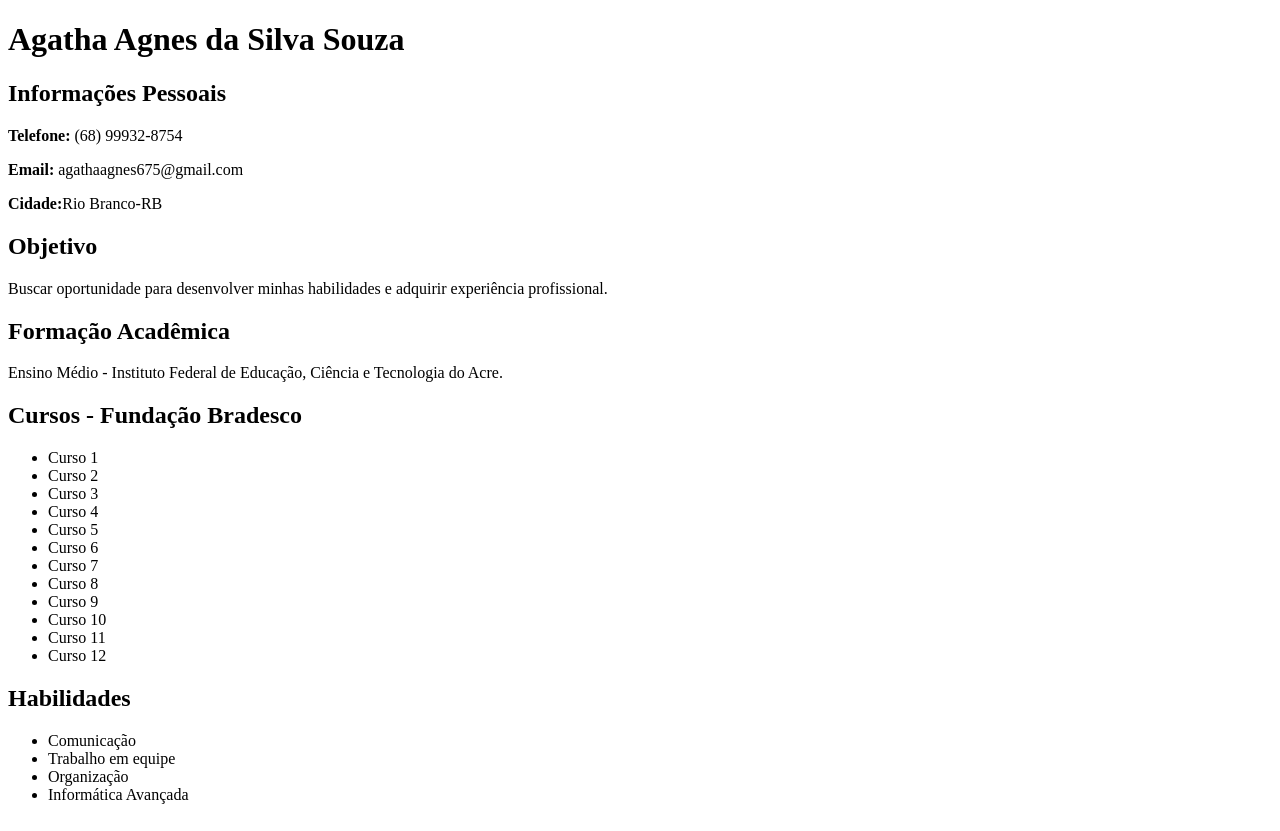
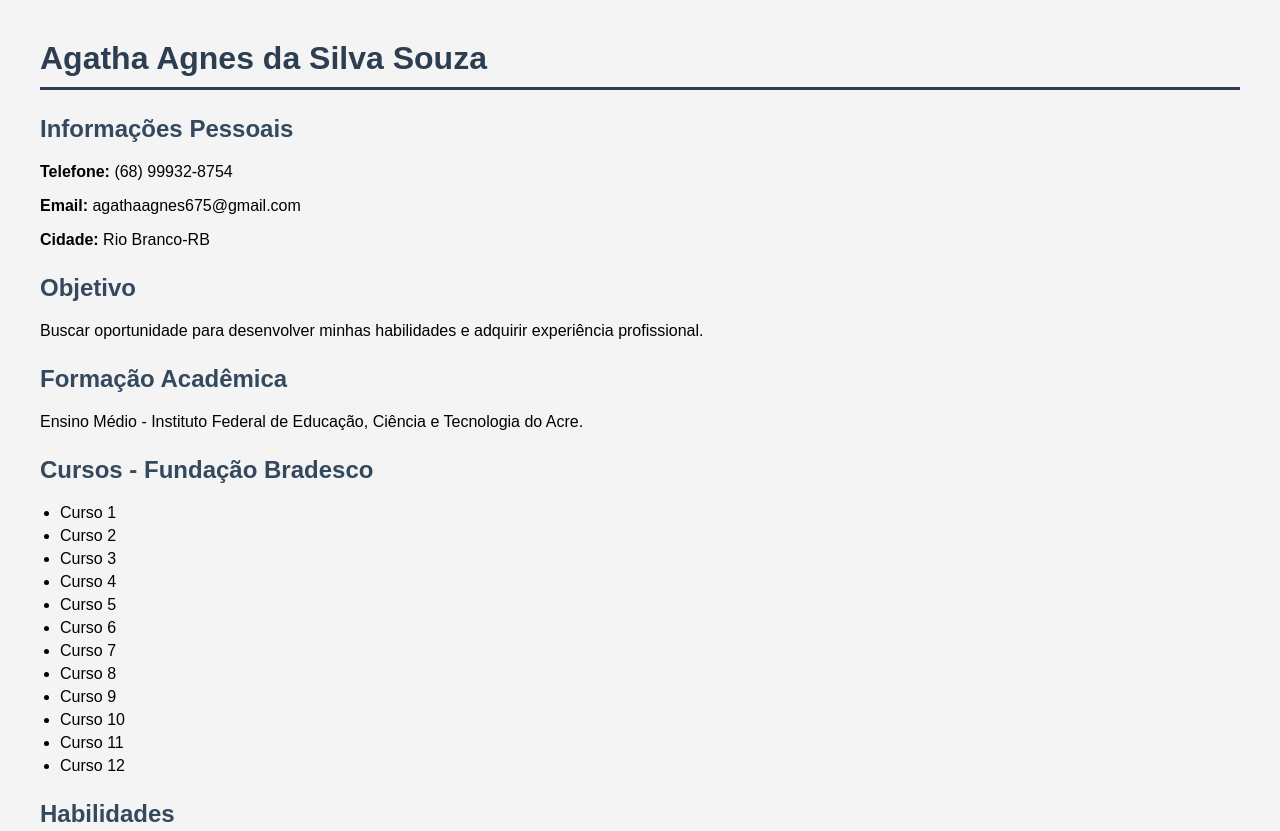
Before and after one commit to agathaagnes675-lang/nexus, a plain HTML site: page index.html in a window 1280 px wide. Shown: the top 831 px of the page. Drawn offline with Linux system fonts and the light colour scheme.

Commit message:
Alterei o html

```diff
--- a/index.html
+++ b/index.html
@@ -1,18 +1,56 @@
 <!DOCTYPE html>
-<html lang="en">
+<html lang="pt-BR">
 <head>
     <meta charset="UTF-8">
     <meta name="viewport" content="width=device-width, initial-scale=1.0">
     <title>Curriculo</title>
+
+    <style>
+
+        body{
+            font-family: Arial, Helvetica, sans-serif;
+            background-color: #f4f4f4;
+            margin: 40px;
+        }
+
+        h1{
+            color: #2c3e50;
+            border-bottom: 3px solid #2c3e50;
+            padding-bottom: 10px;
+        }
+
+        h2{
+            color: #34495e;
+            margin-top: 25px;
+        }
+
+        p{
+            font-size: 16px;
+        }
+
+        ul{
+            padding-left: 20px;
+        }
+
+        li{
+            margin-bottom: 5px;
+        }
+
+        strong{
+            color: #000;
+        }
+
+    </style>
+
 </head>
 <body>
 
     <h1>Agatha Agnes da Silva Souza</h1>
 
     <h2>Informações Pessoais</h2>
-    <p><b>Telefone:</b> (68) 99932-8754</p>
-    <p><b>Email:</b> agathaagnes675@gmail.com</p>
-    <p><b>Cidade:</b>Rio Branco-RB</p>
+    <p><strong>Telefone:</strong> (68) 99932-8754</p>
+    <p><strong>Email:</strong> agathaagnes675@gmail.com</p>
+    <p><strong>Cidade:</strong> Rio Branco-RB</p>
 
     <h2>Objetivo</h2>
     <p>Buscar oportunidade para desenvolver minhas habilidades e adquirir experiência profissional.</p>
```
